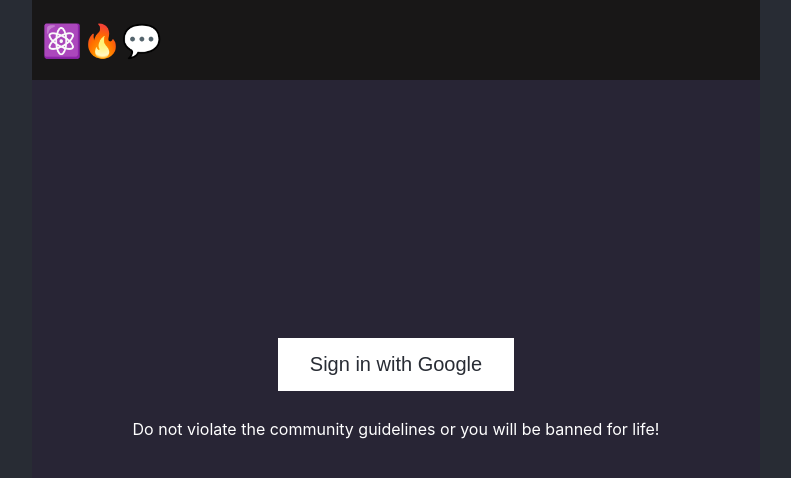
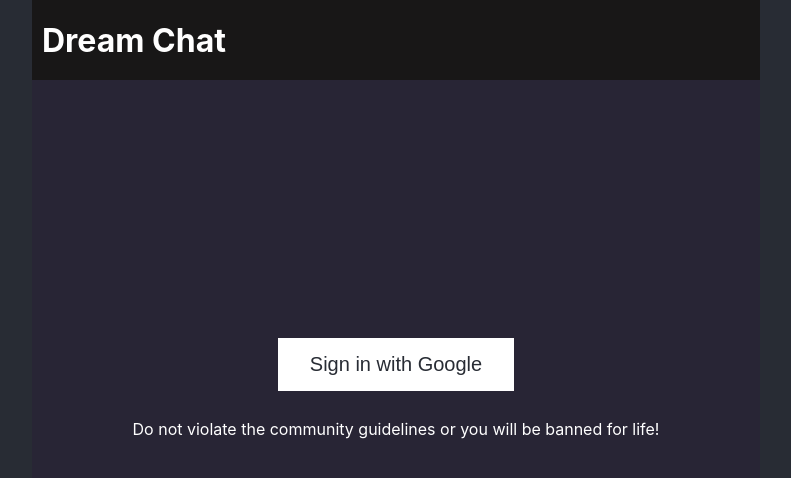
Before and after one commit to neotherapper/SuperChat, a React (Create React App) app: page / in a window 1280 px wide. Shown: the top 478 px of the page, without its empty margins (244-1035 px from the left). Built offline with nearby package versions, Linux system fonts and the light colour scheme; no server answers.

Commit message:
changed header to Dream Chat

```diff
--- a/src/App.js
+++ b/src/App.js
@@ -1,6 +1,6 @@
 import React from "react";
 
-import './App.css';
+import "./App.css";
 
 import { useAuthState } from "react-firebase-hooks/auth";
 
@@ -8,7 +8,7 @@ import { auth } from "./services/firebase";
 
 // components
 import { ChatRoom } from "./chat/chat-room";
-import { SignIn  } from "./auth/signin";
+import { SignIn } from "./auth/signin";
 import { SignOut } from "./auth/signout";
 
 function App() {
@@ -17,7 +17,7 @@ function App() {
   return (
     <div className="App">
       <header className="App-header">
-        <h1>⚛️🔥💬</h1>
+        <h1>Dream Chat</h1>
         <SignOut />
       </header>
 
```
